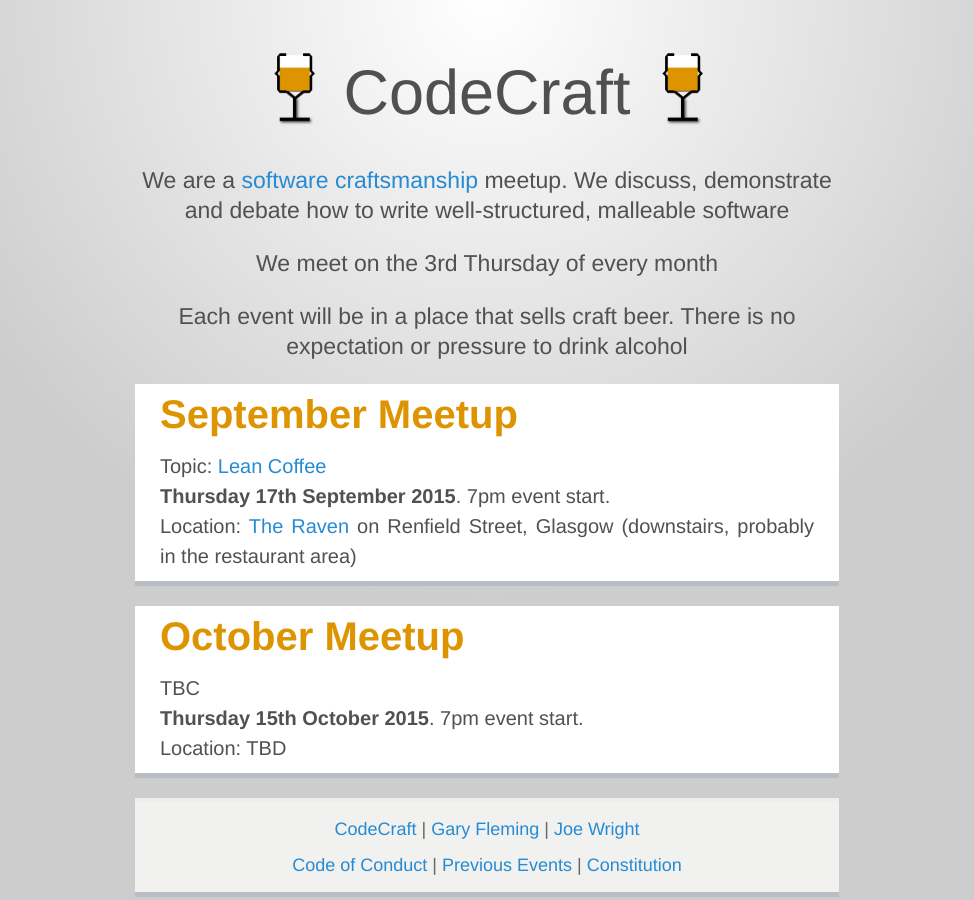
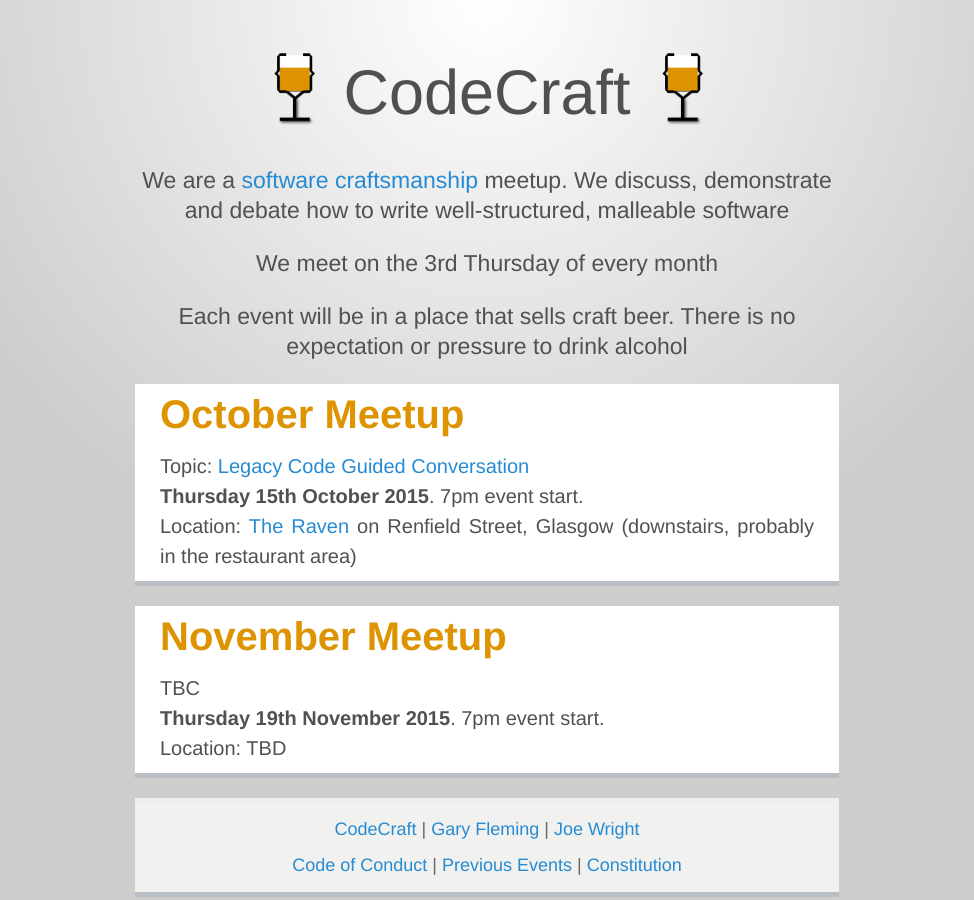
Before and after one commit to codecraftuk/codecraftuk.github.io, a Jekyll site: the page built from index.html, in a window 1280 px wide. Shown: the whole page, without its empty margins (153-1127 px from the left). Built offline with Jekyll 4.4.1, drawn with Linux system fonts in a browser that asks for light colours; Markdown is read by kramdown in place of the engine named in the settings.

Commit message:
adding legacy event

```diff
--- a/index.html
+++ b/index.html
@@ -9,15 +9,15 @@
 </div>
 
 <div class="meetups">
-  <h2>September Meetup</h2>
-  Topic: <a href="/events/2015/09/lean-coffee/">Lean Coffee</a>
-  <br/><strong>Thursday 17th September 2015</strong>. 7pm event start.
+  <h2>October Meetup</h2>
+  Topic: <a href="/events/2015/10/legacy-code/">Legacy Code Guided Conversation</a>
+  <br/><strong>Thursday 15th October 2015</strong>. 7pm event start.
   <br/>Location: <a href="https://goo.gl/maps/vWn1J">The Raven</a> on Renfield Street, Glasgow (downstairs, probably in the restaurant area)
 </div>
 
 <div class="meetups">
-  <h2>October Meetup</h2>
+  <h2>November Meetup</h2>
   TBC
-  <br/><strong>Thursday 15th October 2015</strong>. 7pm event start.
+  <br/><strong>Thursday 19th November 2015</strong>. 7pm event start.
   <br/>Location: TBD
 </div>
```
Also changed, not shown: _posts/2015-10-01-legacy-code.md (added, +13 -0 lines).
